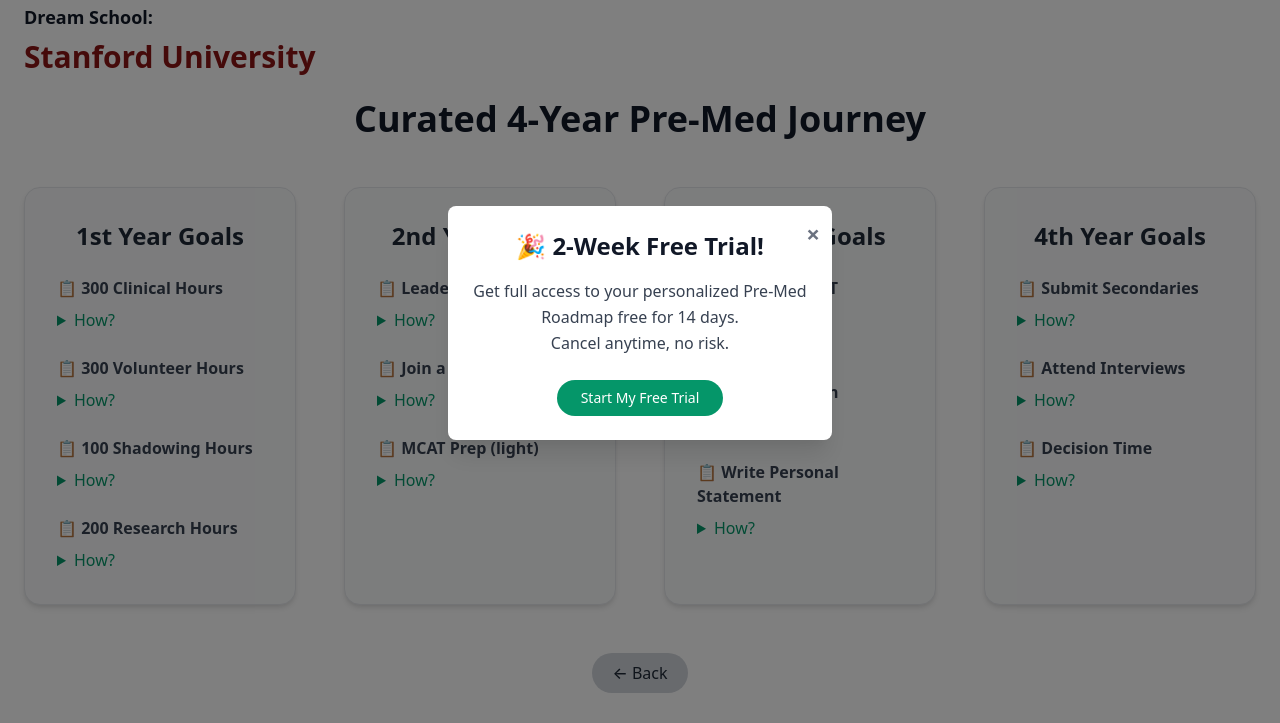
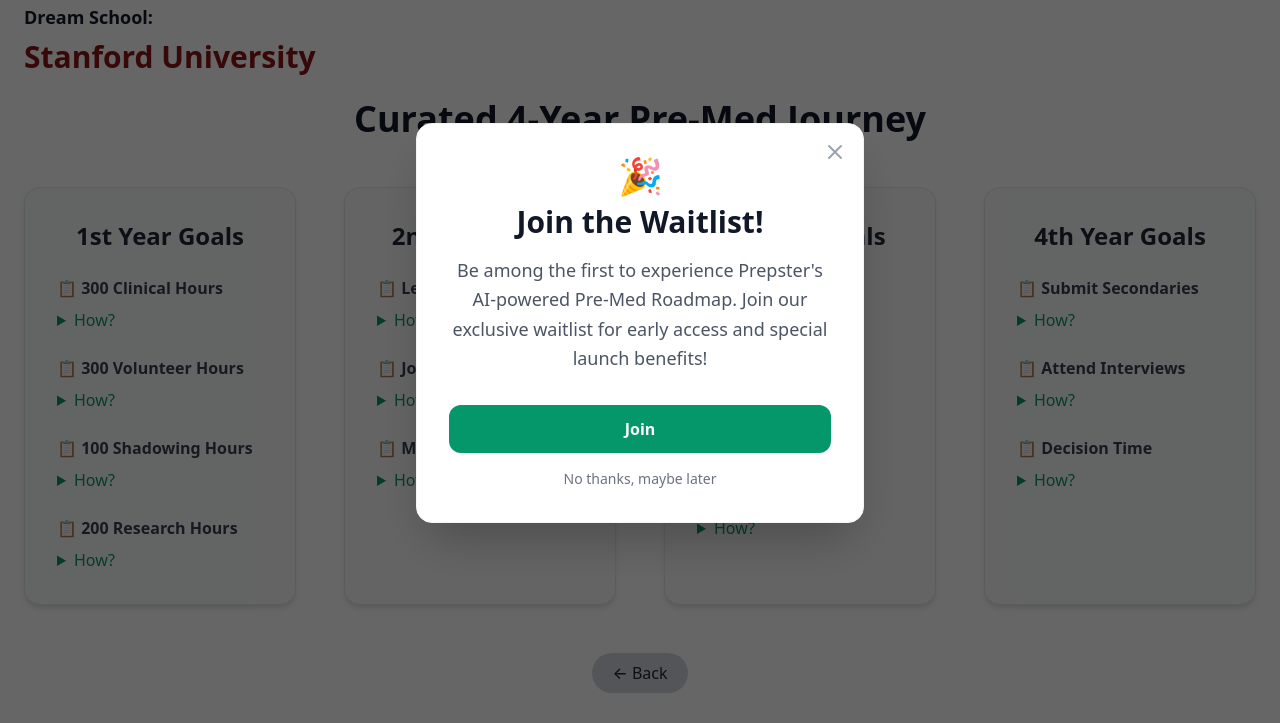
Before and after one commit to AwesomeCoder30/Prepster, a plain HTML site: page Desktop/proj/index.html in a window 1280 px wide. Both pictures are taken after a click on the button "Generate Sample Roadmap". Shown: the part 1259-1982 px from the top of the page. Drawn offline with nearby package versions, Linux system fonts and the light colour scheme.

Commit message:
small changes

```diff
--- a/Desktop/proj/index.html
+++ b/Desktop/proj/index.html
@@ -12,19 +12,32 @@
     <link href="https://fonts.googleapis.com/css2?family=Libre+Baskerville:wght@400;700&display=swap" rel="stylesheet">
 </head>
 
-<div id="free-trial-modal" class="fixed inset-0 bg-black bg-opacity-50 flex items-center justify-center z-50 hidden">
-    <div id="modal-content" class="bg-white rounded-lg shadow-xl p-6 text-center max-w-sm mx-auto relative transform scale-90 opacity-0 transition-all duration-500">
-        <button id="close-modal" class="absolute top-3 right-3 text-gray-500 hover:text-red-600 text-2xl font-bold">&times;</button>
+<div id="free-trial-modal" class="fixed inset-0 bg-black bg-opacity-60 backdrop-blur-sm flex items-center justify-center z-50 hidden">
+    <div id="modal-content" class="bg-white dark:bg-gray-800 rounded-2xl shadow-2xl p-8 text-center max-w-md mx-auto relative transform scale-90 opacity-0 transition-all duration-500 border border-gray-100 dark:border-gray-700">
+        <button id="close-modal" class="absolute top-4 right-4 text-gray-400 hover:text-gray-600 dark:hover:text-gray-300 transition-colors">
+            <svg class="w-6 h-6" fill="none" stroke="currentColor" viewBox="0 0 24 24">
+                <path stroke-linecap="round" stroke-linejoin="round" stroke-width="2" d="M6 18L18 6M6 6l12 12"></path>
+            </svg>
+        </button>
 
-        <h2 class="text-2xl font-bold mb-4">🎉 2-Week Free Trial!</h2>
+        <div class="mb-2">
+            <span class="text-4xl">🎉</span>
+        </div>
 
-        <p class="mb-6 text-gray-700 text-base leading-relaxed">
-            Get full access to your personalized Pre-Med Roadmap free for 14 days.<br/> Cancel anytime, no risk.
+        <h2 class="text-3xl font-bold mb-4 dark:text-white">Join the Waitlist!</h2>
+
+        <p class="mb-8 text-gray-600 dark:text-gray-300 text-lg leading-relaxed">
+            Be among the first to experience Prepster's AI-powered Pre-Med Roadmap. Join our exclusive waitlist for early access and special launch benefits!
         </p>
 
-        <a href="#get-started" class="bg-green-600 text-white px-6 py-2 rounded-full font-medium hover:bg-green-700 text-sm inline-block">
-      Start My Free Trial
-    </a>
+        <div class="space-y-4">
+            <a href="#get-started" class="block w-full bg-green-600 text-white px-8 py-3 rounded-xl font-semibold hover:bg-green-700 transform hover:scale-105 transition-all duration-300">
+                Join
+            </a>
+            <button id="close-modal-secondary" class="text-sm text-gray-500 dark:text-gray-400 hover:text-gray-700 dark:hover:text-gray-200 transition-colors">
+                No thanks, maybe later
+            </button>
+        </div>
     </div>
 </div>
 
--- a/Desktop/proj/script.js
+++ b/Desktop/proj/script.js
@@ -119,6 +119,7 @@
     const modal = document.getElementById("free-trial-modal");
     const modalContent = document.getElementById("modal-content");
     const closeModal = document.getElementById("close-modal");
+    const closeModalSecondary = document.getElementById("close-modal-secondary");
 
     setTimeout(() => {
         modal.classList.remove("hidden");
@@ -129,6 +130,13 @@
     }, 7000);
 
     closeModal.addEventListener("click", () => {
+        modalContent.classList.add("scale-90", "opacity-0");
+        setTimeout(() => {
+            modal.classList.add("hidden");
+        }, 300);
+    });
+
+    closeModalSecondary.addEventListener("click", () => {
         modalContent.classList.add("scale-90", "opacity-0");
         setTimeout(() => {
             modal.classList.add("hidden");
```
